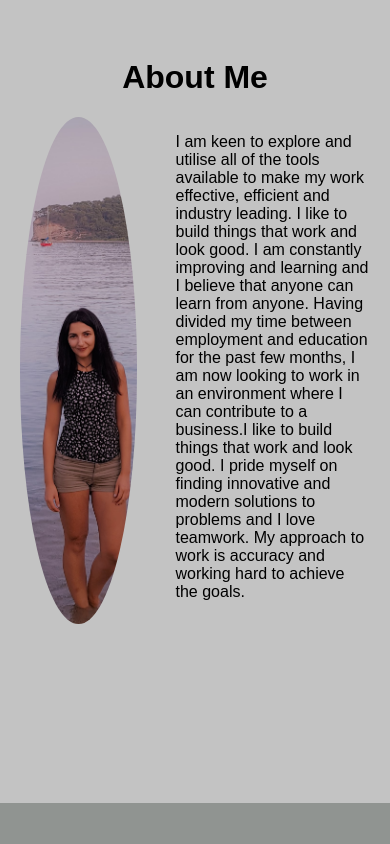
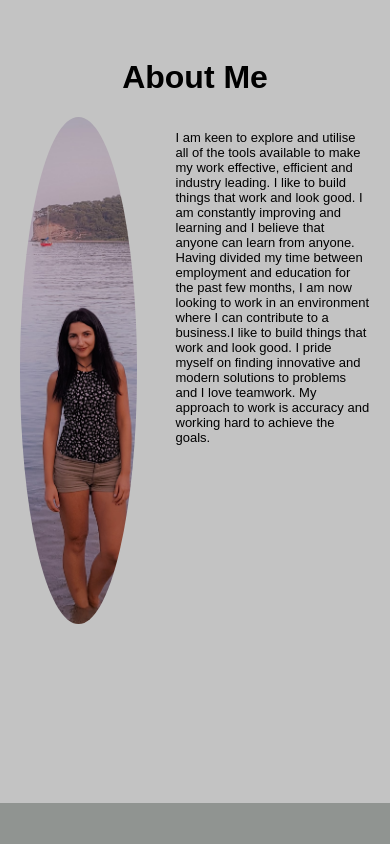
Before and after one commit to Ayselin/a.portfolio, a React (Create React App) app: page / in a window 390 px wide. Shown: the part 920-1764 px from the top of the page. Built offline with nearby package versions, Linux system fonts and the light colour scheme.

Commit message:
media query for the about me added

```diff
--- a/src/About/About.css
+++ b/src/About/About.css
@@ -1,5 +1,4 @@
 .about {
-
     width: 100%;
     height: 100vh;
     padding-top: 25px;
@@ -27,3 +26,9 @@
 .about-discription {
 width: 50%;
 }
+
+@media only screen and (max-width: 800px){
+.about-paragrath {
+font-size: 13px;
+}
+}
--- a/src/About/About.js
+++ b/src/About/About.js
@@ -11,7 +11,7 @@ class About extends Component {
                     <div className='about-img2'>
                     </div>
                     <div className='about-discription'>
-                        <p className='about-p'>I am keen to explore and utilise all of the tools available to make my work effective,
+                        <p className='about-paragrath'>I am keen to explore and utilise all of the tools available to make my work effective,
                            efficient and industry leading. I like to build things that work and look good.
                            I am constantly improving and learning and I believe that anyone can learn from anyone.
                            Having divided my time between employment and education for the past few months,
--- a/src/Navigation/Navigation.css
+++ b/src/Navigation/Navigation.css
@@ -45,9 +45,6 @@ nav ul li {
 
 }
 
-@media only screen and (max-width: 900px) {
-
-}
 
 @media only screen and (max-width: 800px) {
   nav {
--- a/src/Projects/Projects.css
+++ b/src/Projects/Projects.css
@@ -30,6 +30,9 @@ padding-top: 50px;
     width: 50%;
     height: 100%;
 }
-.project-description {
 
+@media only screen and (max-width: 800px) {
+    .project-container {
+        display: block;
+    }
 }
--- a/src/Projects/Projects.js
+++ b/src/Projects/Projects.js
@@ -33,4 +33,6 @@ class Projects extends Component {
 
 }
 
+
+
 export default Projects;
--- a/src/Skills/Skills.css
+++ b/src/Skills/Skills.css
@@ -32,7 +32,3 @@
 .icons{
   margin: 20px;
 }
-/* svg {
- margin: 20px;
- width: 20% !important
-} */
```
